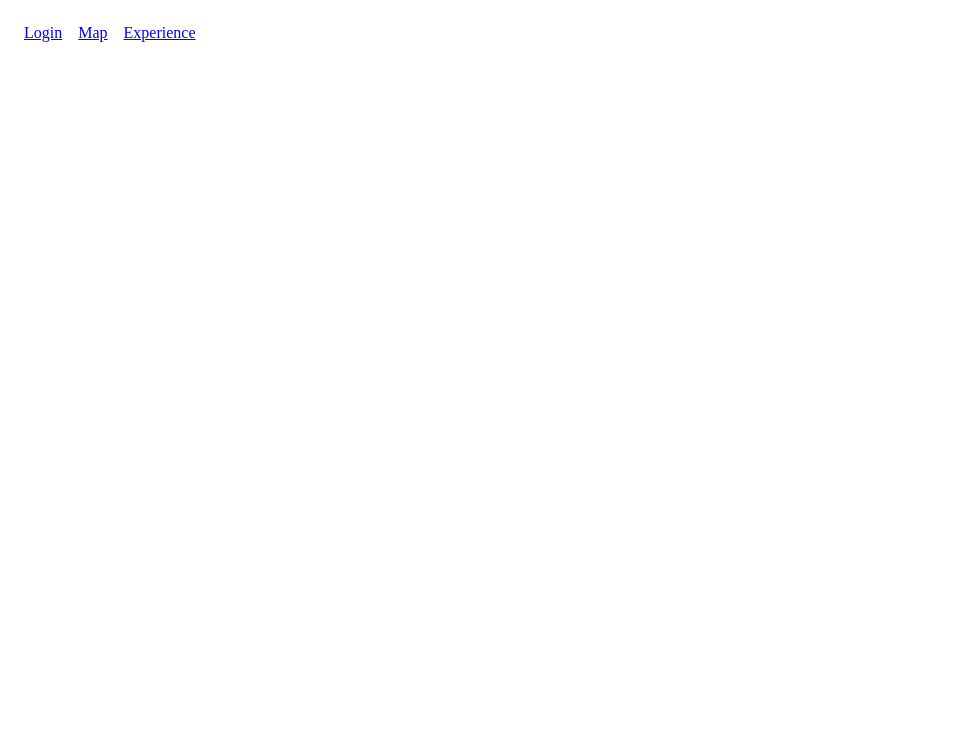
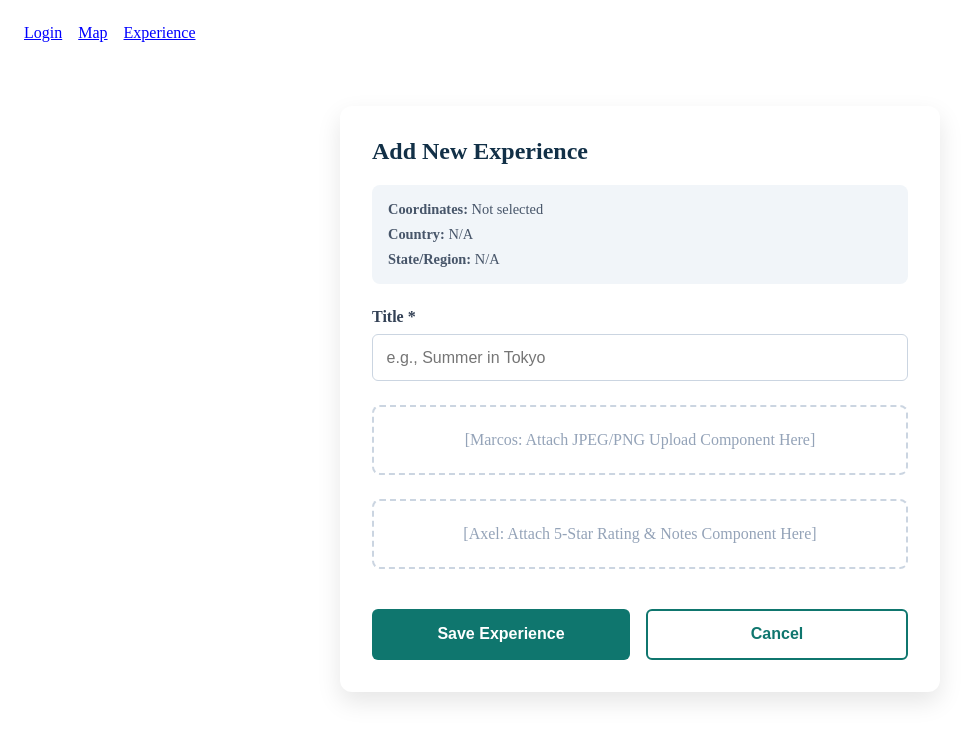
Before and after one commit to omghonasgi/EECS-581-Project-3, a React (Vite) app in the folder frontend/: page /experience in a window 1280 px wide. Shown: the top 740 px of the page, without its empty margins (0-975 px from the left). Built offline with nearby package versions, Linux system fonts and the light colour scheme.

Commit message:
Jal's Update Experience.tsx

```diff
--- a/frontend/src/components/Experience.tsx
+++ b/frontend/src/components/Experience.tsx
@@ -16,6 +16,95 @@
 //
 // Leave this component empty for now so each developer can fill in their part.
 
+import { useState } from 'react';
+import { useLocation, useNavigate } from 'react-router-dom';
+
 export default function Experience() {
-  return null;
+  const location = useLocation();
+  const navigate = useNavigate();
+
+  // Destructure prefilled data passed from Map.tsx
+  const { lat, lng, country, state } = location.state || { lat: null, lng: null, country: '', state: '' };
+
+  const [title, setTitle] = useState('');
+  const [error, setError] = useState('');
+
+  const handleSave = (e: React.FormEvent) => {
+    e.preventDefault();
+
+    // Validation error if missing title
+    if (!title.trim()) {
+      setError('Title is required to save this experience.');
+      return;
+    }
+
+    const newExperience = {
+      id: Date.now(),
+      title,
+      lat,
+      lng,
+      country,
+      state,
+      // Stubs for other team members' data
+      photos: [],
+      rating: null,
+      notes: ''
+    };
+
+    // Save to local storage to satisfy the refresh persistence requirement
+    const existingData = localStorage.getItem('triptrace_experiences');
+    const experiences = existingData ? JSON.parse(existingData) : [];
+    localStorage.setItem('triptrace_experiences', JSON.stringify([...experiences, newExperience]));
+
+    // Navigate back to the map view
+    navigate('/map');
+  };
+
+  return (
+    <div style={{ maxWidth: '600px', margin: '3rem auto', padding: '2rem', background: '#fff', borderRadius: '12px', boxShadow: '0 10px 25px rgba(0,0,0,0.1)' }}>
+      <h2 style={{ color: '#123047', marginTop: 0 }}>Add New Experience</h2>
+
+      <div style={{ marginBottom: '1.5rem', padding: '1rem', background: '#f1f5f9', borderRadius: '8px', color: '#475569', fontSize: '0.9rem' }}>
+        <p style={{ margin: '0 0 0.5rem 0' }}><strong>Coordinates:</strong> {lat && lng ? `${lat.toFixed(4)}, ${lng.toFixed(4)}` : 'Not selected'}</p>
+        <p style={{ margin: '0 0 0.5rem 0' }}><strong>Country:</strong> {country || 'N/A'}</p>
+        <p style={{ margin: 0 }}><strong>State/Region:</strong> {state || 'N/A'}</p>
+      </div>
+
+      <form onSubmit={handleSave} style={{ display: 'flex', flexDirection: 'column', gap: '1.5rem' }}>
+        <div>
+          <label style={{ display: 'block', fontWeight: 'bold', marginBottom: '0.5rem', color: '#334155' }}>Title *</label>
+          <input
+            type="text"
+            value={title}
+            onChange={(e) => {
+              setTitle(e.target.value);
+              if (error) setError('');
+            }}
+            style={{ width: '100%', padding: '0.85rem', border: `1px solid ${error ? '#991b1b' : '#cbd5e1'}`, borderRadius: '6px', fontSize: '1rem' }}
+            placeholder="e.g., Summer in Tokyo"
+          />
+          {error && <p style={{ color: '#991b1b', margin: '0.5rem 0 0', fontSize: '0.85rem', fontWeight: 'bold' }}>{error}</p>}
+        </div>
+
+        {/* Marcos Lepage - Photo Upload Scope */}
+        <div style={{ padding: '1.5rem', border: '2px dashed #cbd5e1', borderRadius: '8px', textAlign: 'center', color: '#94a3b8' }}>
+          <p style={{ margin: 0 }}>[Marcos: Attach JPEG/PNG Upload Component Here]</p>
+        </div>
+
+        {/* Axel Bengoa - Ratings and Notes Scope */}
+        <div style={{ padding: '1.5rem', border: '2px dashed #cbd5e1', borderRadius: '8px', textAlign: 'center', color: '#94a3b8' }}>
+          <p style={{ margin: 0 }}>[Axel: Attach 5-Star Rating & Notes Component Here]</p>
+        </div>
+
+        <div style={{ display: 'flex', gap: '1rem', marginTop: '1rem' }}>
+          <button type="submit" style={{ flex: 1, padding: '0.9rem', background: '#0f766e', color: 'white', border: 'none', borderRadius: '6px', cursor: 'pointer', fontWeight: 'bold', fontSize: '1rem' }}>
+            Save Experience
+          </button>
+          <button type="button" onClick={() => navigate('/map')} style={{ flex: 1, padding: '0.9rem', background: 'transparent', color: '#0f766e', border: '2px solid #0f766e', borderRadius: '6px', cursor: 'pointer', fontWeight: 'bold', fontSize: '1rem' }}>
+            Cancel
+          </button>
+        </div>
+      </form>
+    </div>
+  );
 }
```
